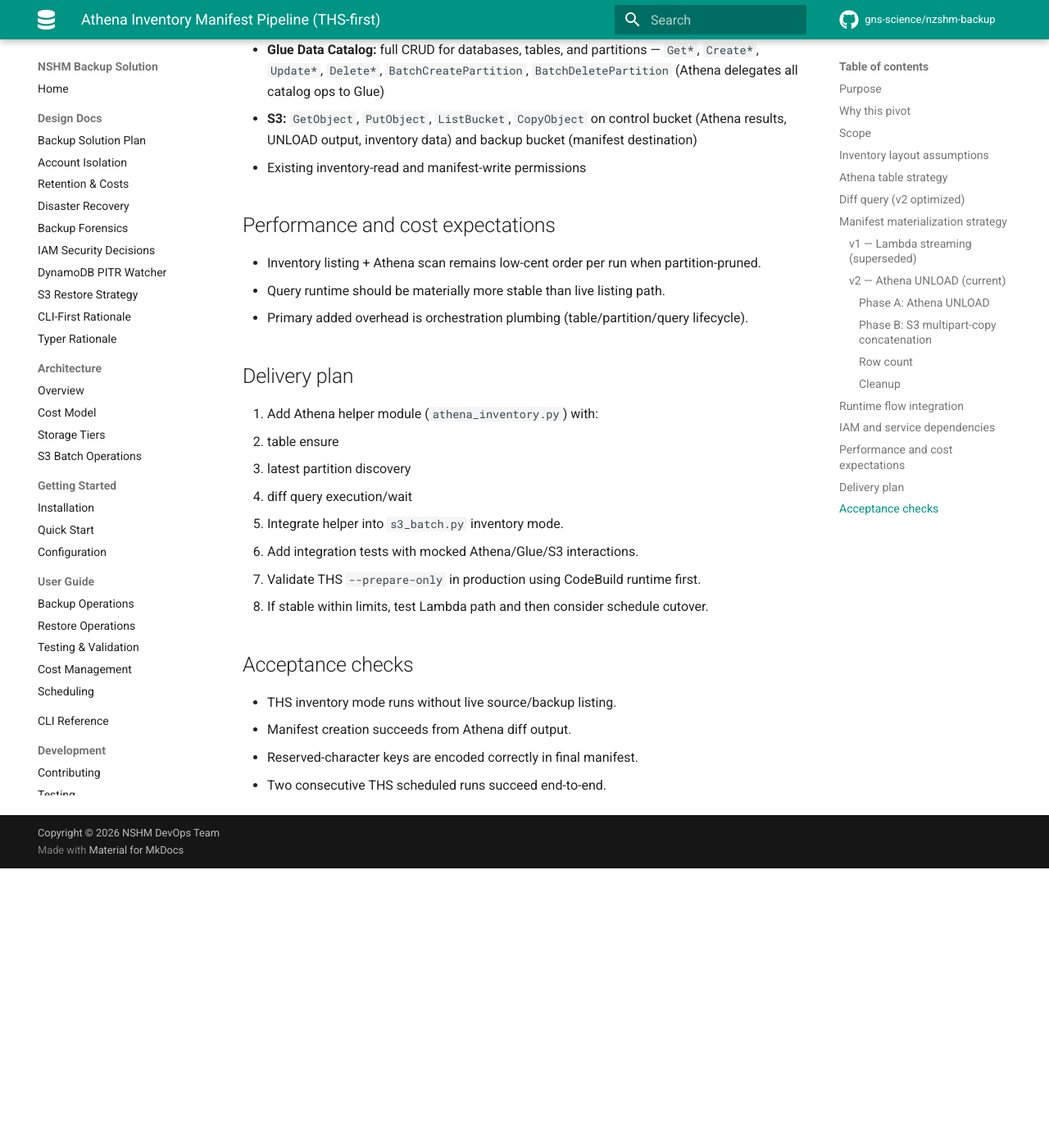
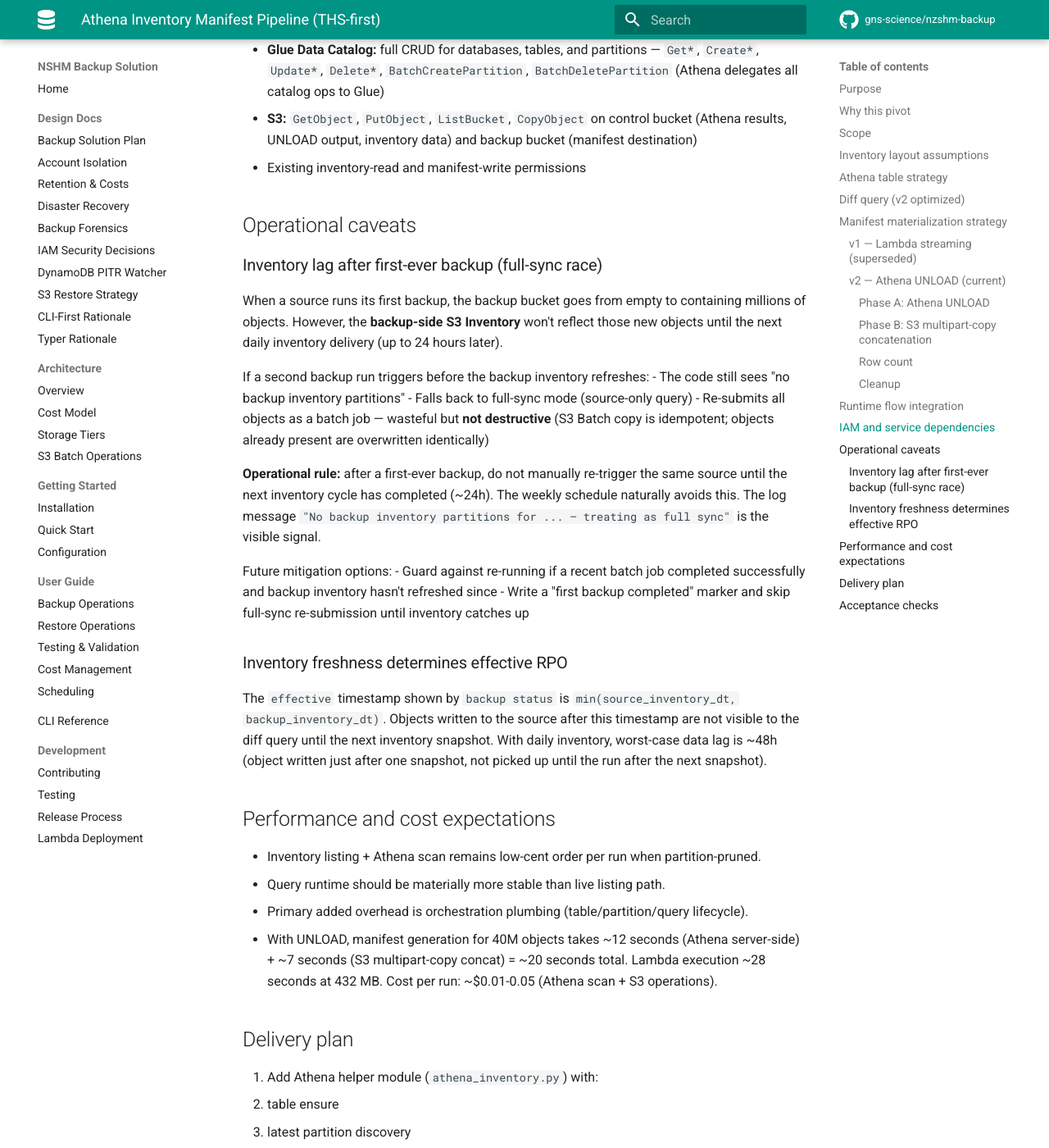
Before and after one commit to GNS-Science/aws-snapshot, an MkDocs documentation site: the page built from docs/design/ATHENA_MANIFEST_PIPELINE.md, in a window 1280 px wide and 1400 px high, scrolled down 5109 px. Shown: the whole window at 82% size. Built offline with MkDocs 1.6.1 and Material for MkDocs 9.7.7, drawn with Linux system fonts in a browser that asks for light colours; comment, search, counter and statistics services are not loaded; the version menu is left out; before the commit the page ends 6168 px from its top, so only the background shows below that.

Commit message:
docs: document inventory lag caveat after first-ever backup
After a first backup populates the backup bucket, the backup-side
inventory won't refresh for up to 24h. A re-trigger in that window
falls back to full-sync (wasteful but safe). Document the operational
rule and future mitigation options.

```diff
--- a/docs/design/ATHENA_MANIFEST_PIPELINE.md
+++ b/docs/design/ATHENA_MANIFEST_PIPELINE.md
@@ -219,11 +219,52 @@ Backup runtime principal (Lambda role) needs:
   destination)
 - Existing inventory-read and manifest-write permissions
 
+## Operational caveats
+
+### Inventory lag after first-ever backup (full-sync race)
+
+When a source runs its first backup, the backup bucket goes from empty to
+containing millions of objects. However, the **backup-side S3 Inventory** won't
+reflect those new objects until the next daily inventory delivery (up to 24
+hours later).
+
+If a second backup run triggers before the backup inventory refreshes:
+- The code still sees "no backup inventory partitions"
+- Falls back to full-sync mode (source-only query)
+- Re-submits all objects as a batch job — wasteful but **not destructive**
+  (S3 Batch copy is idempotent; objects already present are overwritten
+  identically)
+
+**Operational rule:** after a first-ever backup, do not manually re-trigger
+the same source until the next inventory cycle has completed (~24h). The
+weekly schedule naturally avoids this. The log message
+`"No backup inventory partitions for ... — treating as full sync"` is the
+visible signal.
+
+Future mitigation options:
+- Guard against re-running if a recent batch job completed successfully and
+  backup inventory hasn't refreshed since
+- Write a "first backup completed" marker and skip full-sync re-submission
+  until inventory catches up
+
+### Inventory freshness determines effective RPO
+
+The `effective` timestamp shown by `backup status` is
+`min(source_inventory_dt, backup_inventory_dt)`. Objects written to the
+source after this timestamp are not visible to the diff query until the
+next inventory snapshot. With daily inventory, worst-case data lag is ~48h
+(object written just after one snapshot, not picked up until the run after
+the next snapshot).
+
 ## Performance and cost expectations
 
 - Inventory listing + Athena scan remains low-cent order per run when partition-pruned.
 - Query runtime should be materially more stable than live listing path.
 - Primary added overhead is orchestration plumbing (table/partition/query lifecycle).
+- With UNLOAD, manifest generation for 40M objects takes ~12 seconds (Athena
+  server-side) + ~7 seconds (S3 multipart-copy concat) = ~20 seconds total.
+  Lambda execution ~28 seconds at 432 MB. Cost per run: ~$0.01-0.05 (Athena
+  scan + S3 operations).
 
 ## Delivery plan
 
```
